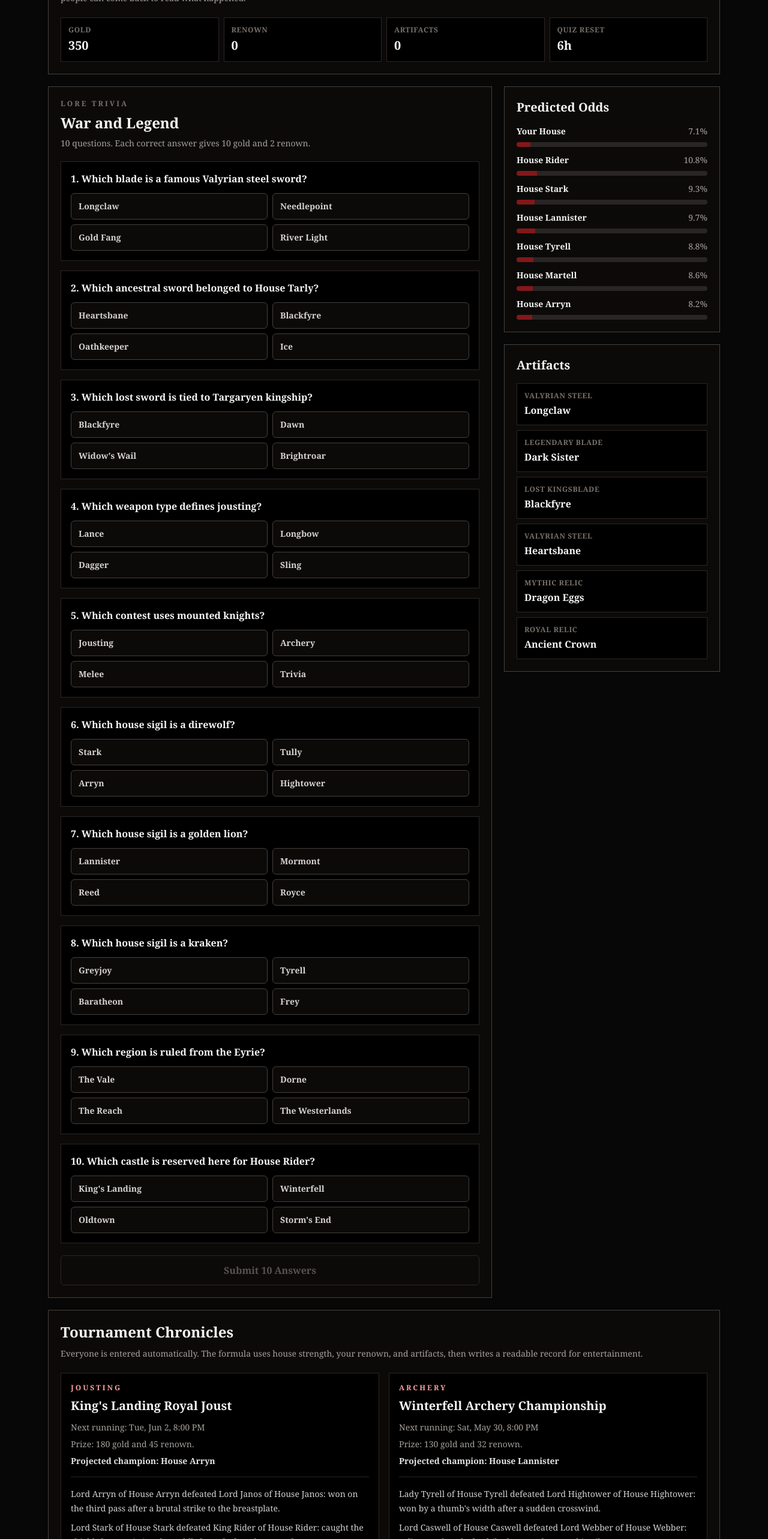
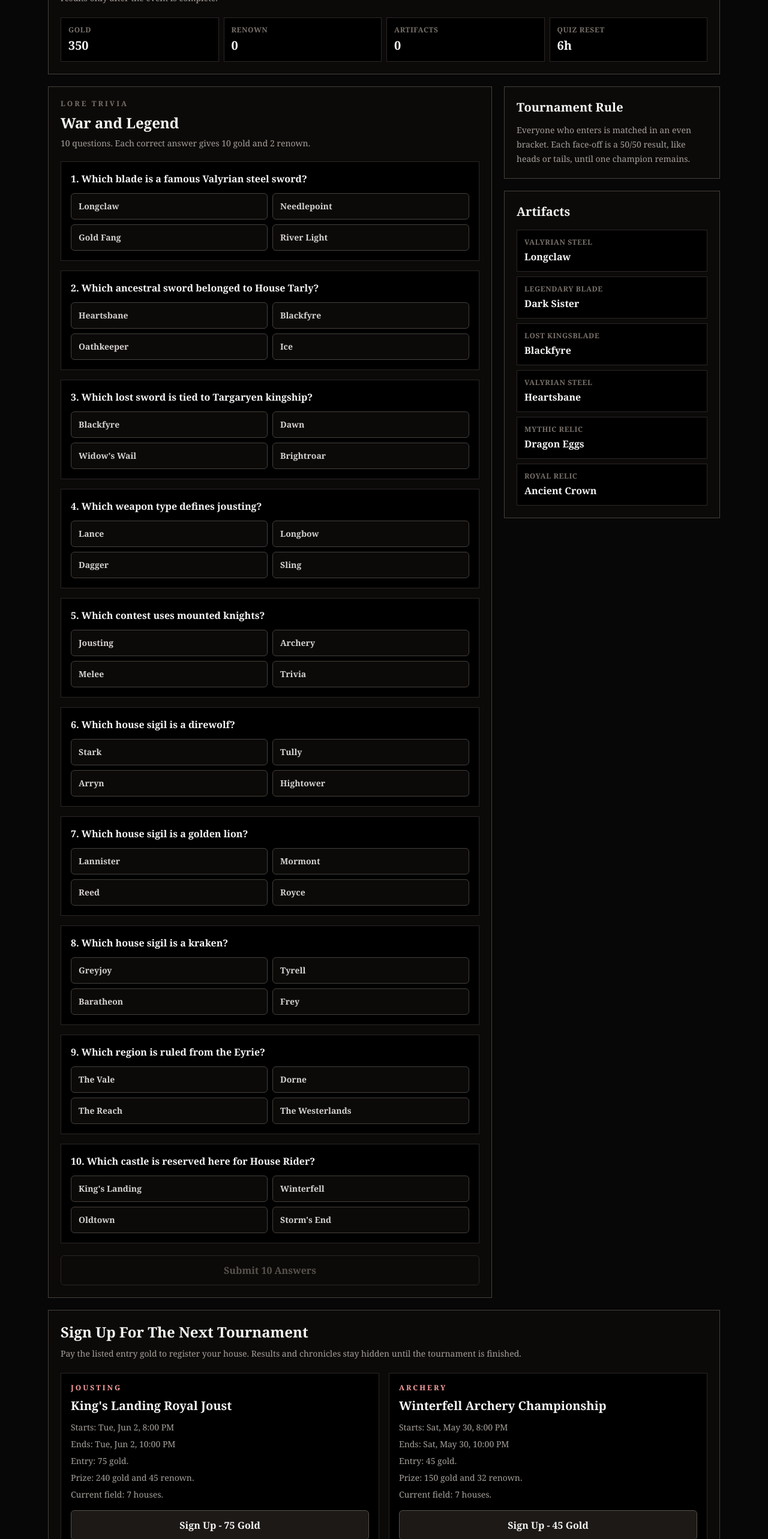
Before and after one commit to timothyrider11/Game-of-kings, a Next.js app in the folder game-of-kings-app/: page /events in a window 1280 px wide. Shown: the part 234-2800 px from the top of the page at 60% size. Built offline with nearby package versions, Linux system fonts and the light colour scheme.

Commit message:
Refine sigils markers and tournaments

```diff
--- a/game-of-kings-app/src/app/events/page.js
+++ b/game-of-kings-app/src/app/events/page.js
@@ -61,11 +61,11 @@ const quizSets = [
 ];
 
 const tournaments = [
-  { id: "royal-joust", name: "King's Landing Royal Joust", type: "Jousting", cadenceDays: 7, offsetDays: 5, prizeGold: 180, prizeRenown: 45 },
-  { id: "winterfell-archery", name: "Winterfell Archery Championship", type: "Archery", cadenceDays: 9, offsetDays: 2, prizeGold: 130, prizeRenown: 32 },
-  { id: "dragonstone-melee", name: "Dragonstone Grand Melee", type: "Melee", cadenceDays: 11, offsetDays: 4, prizeGold: 220, prizeRenown: 58 },
-  { id: "blackwater-naval", name: "Blackwater Naval Trial", type: "Naval Battles", cadenceDays: 13, offsetDays: 7, prizeGold: 260, prizeRenown: 62 },
-  { id: "oldtown-lore-cup", name: "Oldtown Lore Cup", type: "Trivia Championship", cadenceDays: 6, offsetDays: 1, prizeGold: 100, prizeRenown: 28 },
+  { id: "royal-joust", name: "King's Landing Royal Joust", type: "Jousting", cadenceDays: 7, offsetDays: 5, entryGold: 75, prizeGold: 240, prizeRenown: 45 },
+  { id: "winterfell-archery", name: "Winterfell Archery Championship", type: "Archery", cadenceDays: 9, offsetDays: 2, entryGold: 45, prizeGold: 150, prizeRenown: 32 },
+  { id: "dragonstone-melee", name: "Dragonstone Grand Melee", type: "Melee", cadenceDays: 11, offsetDays: 4, entryGold: 90, prizeGold: 300, prizeRenown: 58 },
+  { id: "blackwater-naval", name: "Blackwater Naval Trial", type: "Naval Battles", cadenceDays: 13, offsetDays: 7, entryGold: 110, prizeGold: 360, prizeRenown: 62 },
+  { id: "oldtown-lore-cup", name: "Oldtown Lore Cup", type: "Trivia Championship", cadenceDays: 6, offsetDays: 1, entryGold: 35, prizeGold: 120, prizeRenown: 28 },
 ];
 
 const realmHouses = [
@@ -115,41 +115,21 @@ function getTournamentWindow(tournament, now = Date.now()) {
 
   return {
     key: `${tournament.id}-${cycle}`,
-    latestAt: eventDay * DAY_MS + 20 * 60 * 60 * 1000,
-    nextAt: nextEventDay * DAY_MS + 20 * 60 * 60 * 1000,
+    startsAt: nextEventDay * DAY_MS + 20 * 60 * 60 * 1000,
+    endsAt: nextEventDay * DAY_MS + 22 * 60 * 60 * 1000,
   };
 }
 
-function buildEntrants(realm) {
+function getPlayerHouse(realm) {
   const houseName = realm?.houseName?.trim() ? `House ${realm.houseName.trim()}` : "Your House";
   const lordName = realm?.houseName?.trim() ? `Lord ${realm.houseName.trim()}` : "Your Founder";
-  const playerWeight = 78 + Math.floor((realm?.renown ?? 0) / 40) + (realm?.artifactInventory || []).length * 7;
-  const player = [houseName, lordName, Math.min(130, playerWeight)];
-  const npcs = realmHouses.filter(([house]) => house !== houseName);
-
-  return [player, ...npcs];
+  return [houseName, lordName, 100];
 }
 
-function getOdds(entrants) {
-  const total = entrants.reduce((sum, entrant) => sum + entrant[2], 0);
-  return entrants.map(([house, lord, weight]) => ({
-    house,
-    lord,
-    weight,
-    chance: Math.round((weight / total) * 1000) / 10,
-  }));
-}
-
-function weightedPick(entrants, seed) {
-  const total = entrants.reduce((sum, entrant) => sum + entrant[2], 0);
-  let cursor = hashText(seed) % total;
-
-  for (const entrant of entrants) {
-    cursor -= entrant[2];
-    if (cursor < 0) return entrant;
-  }
-
-  return entrants[0];
+function buildTournamentEntrants(realm, signup) {
+  const playerHouse = getPlayerHouse(realm);
+  const npcs = realmHouses.filter(([house]) => house !== playerHouse[0]).slice(0, 7);
+  return signup ? [playerHouse, ...npcs] : npcs;
 }
 
 function contestLine(type, winner, loser, seed) {
@@ -184,7 +164,7 @@ function contestLine(type, winner, loser, seed) {
   return `${winner[1]} of ${winner[0]} defeated ${loser[1]} of ${loser[0]}: ${list[hashText(seed) % list.length]}.`;
 }
 
-function buildChronicle(tournament, entrants, cycleKey) {
+function buildBracket(tournament, entrants, cycleKey) {
   const shuffled = [...entrants].sort((a, b) => hashText(`${cycleKey}-${a[0]}`) - hashText(`${cycleKey}-${b[0]}`));
   const rounds = [];
   let field = shuffled.slice(0, 8);
@@ -194,7 +174,7 @@ function buildChronicle(tournament, entrants, cycleKey) {
     for (let index = 0; index < field.length; index += 2) {
       const first = field[index];
       const second = field[index + 1] || field[0];
-      const winner = weightedPick([first, second], `${cycleKey}-${index}-${tournament.id}`);
+      const winner = hashText(`${cycleKey}-${index}-${tournament.id}`) % 2 === 0 ? first : second;
       const loser = winner === first ? second : first;
       rounds.push(contestLine(tournament.type, winner, loser, `${cycleKey}-${index}-${loser[0]}`));
       next.push(winner);
@@ -236,8 +216,6 @@ export default function EventsPage() {
   const quizCycle = getQuizCycle(now);
   const activeQuiz = quizSets[quizCycle.index];
   const completedQuiz = realm?.quizAttempts?.[quizCycle.key];
-  const entrants = useMemo(() => buildEntrants(realm || {}), [realm]);
-  const odds = useMemo(() => getOdds(entrants), [entrants]);
 
   useEffect(() => {
     const stored = localStorage.getItem(STORAGE_KEY);
@@ -293,26 +271,51 @@ export default function EventsPage() {
     setMessage(`Quiz scored ${correct}/10. You earned ${rewardGold} gold and ${rewardRenown} renown.`);
   }
 
-  function recordTournament(tournament, window, chronicle) {
-    const recordKey = `${tournament.id}-${window.latestAt}`;
+  function signUpTournament(tournament, window) {
+    const signupKey = `${tournament.id}-${window.startsAt}`;
+    const signups = realm.tournamentSignups || {};
+    if (signups[signupKey]) return;
+    if ((realm.gold ?? 350) < tournament.entryGold) {
+      setMessage(`You need ${tournament.entryGold} gold to register for ${tournament.name}.`);
+      return;
+    }
+
+    saveRealm({
+      ...realm,
+      gold: (realm.gold ?? 350) - tournament.entryGold,
+      tournamentSignups: {
+        ...signups,
+        [signupKey]: {
+          tournament: tournament.name,
+          house: getPlayerHouse(realm)[0],
+          paidGold: tournament.entryGold,
+          signedAt: new Date(now).toISOString(),
+        },
+      },
+    });
+    setMessage(`Signed up for ${tournament.name}. Entry paid: ${tournament.entryGold} gold.`);
+  }
+
+  function recordTournament(tournament, window, bracket, signup) {
+    const recordKey = `${tournament.id}-${window.startsAt}`;
     const recorded = realm.tournamentRecords || {};
     if (recorded[recordKey]) {
       setMessage(`${tournament.name} is already recorded.`);
       return;
     }
 
-    const playerWon = chronicle.winner[0] === (realm.houseName?.trim() ? `House ${realm.houseName.trim()}` : "Your House");
+    const playerWon = signup && bracket.winner[0] === getPlayerHouse(realm)[0];
     const nextRealm = {
       ...realm,
       gold: (realm.gold ?? 350) + (playerWon ? tournament.prizeGold : 0),
-      renown: (realm.renown ?? 0) + (playerWon ? tournament.prizeRenown : 3),
+      renown: (realm.renown ?? 0) + (playerWon ? tournament.prizeRenown : signup ? 3 : 0),
       tournamentRecords: {
         ...recorded,
         [recordKey]: {
           tournament: tournament.name,
-          winner: chronicle.winner[0],
+          winner: bracket.winner[0],
           recordedAt: new Date(now).toISOString(),
-          rounds: chronicle.rounds,
+          rounds: bracket.rounds,
         },
       },
     };
@@ -320,12 +323,12 @@ export default function EventsPage() {
     saveRealm(nextRealm);
     setMessage(
       playerWon
-        ? `${chronicle.winner[0]} won ${tournament.name}: +${tournament.prizeGold} gold and +${tournament.prizeRenown} renown.`
-        : `${chronicle.winner[0]} won ${tournament.name}. Your house earned 3 renown for taking part.`
+        ? `${bracket.winner[0]} won ${tournament.name}: +${tournament.prizeGold} gold and +${tournament.prizeRenown} renown.`
+        : `${bracket.winner[0]} won ${tournament.name}.${signup ? " Your house earned 3 renown for taking part." : ""}`
     );
   }
 
-  if (!realm) {
+  if (!realm || !now) {
     return <main className="min-h-screen bg-[#070707] text-stone-100" />;
   }
 
@@ -352,7 +355,7 @@ export default function EventsPage() {
           <p className="text-xs font-black uppercase tracking-[0.25em] text-red-300">Events Hall</p>
           <h1 className="mt-2 text-4xl font-black leading-tight">Quizzes and tournaments, clean and simple.</h1>
           <p className="mt-3 max-w-3xl text-sm leading-6 text-stone-400">
-            Quizzes refresh every three days. Tournaments are automatic, staggered, and recorded like a realm chronicle so people can come back to read what happened.
+            Quizzes refresh every three days. Tournaments now require paid sign-up, use even bracket odds, and reveal results only after the event is complete.
           </p>
           <div className="mt-5 grid grid-cols-2 gap-2 md:grid-cols-4">
             <Stat label="Gold" value={(realm.gold ?? 350).toLocaleString()} />
@@ -418,20 +421,10 @@ export default function EventsPage() {
 
           <aside className="space-y-5">
             <section className="border border-stone-700 bg-stone-950 p-5">
-              <h2 className="text-xl font-black">Predicted Odds</h2>
-              <div className="mt-4 space-y-3">
-                {odds.slice(0, 7).map((entry) => (
-                  <div key={entry.house}>
-                    <div className="flex items-center justify-between gap-3 text-sm">
-                      <p className="font-black">{entry.house}</p>
-                      <p className="text-stone-400">{entry.chance}%</p>
-                    </div>
-                    <div className="mt-2 h-2 overflow-hidden rounded-full bg-stone-800">
-                      <div className="h-full bg-red-900" style={{ width: `${entry.chance}%` }} />
-                    </div>
-                  </div>
-                ))}
-              </div>
+              <h2 className="text-xl font-black">Tournament Rule</h2>
+              <p className="mt-3 text-sm leading-6 text-stone-400">
+                Everyone who enters is matched in an even bracket. Each face-off is a 50/50 result, like heads or tails, until one champion remains.
+              </p>
             </section>
 
             <section className="border border-stone-700 bg-stone-950 p-5">
@@ -452,40 +445,61 @@ export default function EventsPage() {
         </div>
 
         <section className="mt-5 border border-stone-700 bg-stone-950 p-5">
-          <h2 className="text-2xl font-black">Tournament Chronicles</h2>
+          <h2 className="text-2xl font-black">Sign Up For The Next Tournament</h2>
           <p className="mt-2 text-sm leading-6 text-stone-400">
-            Everyone is entered automatically. The formula uses house strength, your renown, and artifacts, then writes a readable record for entertainment.
+            Pay the listed entry gold to register your house. Results and chronicles stay hidden until the tournament is finished.
           </p>
           <div className="mt-5 grid gap-4 lg:grid-cols-2">
             {tournaments.map((tournament) => {
               const window = getTournamentWindow(tournament, now);
-              const chronicle = buildChronicle(tournament, entrants, `${tournament.id}-${window.latestAt}`);
-              const recordKey = `${tournament.id}-${window.latestAt}`;
-              const recorded = Boolean(realm.tournamentRecords?.[recordKey]);
+              const signupKey = `${tournament.id}-${window.startsAt}`;
+              const recordKey = `${tournament.id}-${window.startsAt}`;
+              const signup = realm.tournamentSignups?.[signupKey];
+              const recorded = realm.tournamentRecords?.[recordKey];
+              const isOpen = now < window.startsAt;
+              const isDone = now >= window.endsAt;
+              const entrants = buildTournamentEntrants(realm, Boolean(signup));
+              const bracket = isDone ? buildBracket(tournament, entrants, `${tournament.id}-${window.startsAt}`) : null;
 
               return (
                 <article key={tournament.id} className="border border-stone-800 bg-black p-4">
                   <p className="text-xs font-black uppercase tracking-[0.25em] text-red-300">{tournament.type}</p>
                   <h3 className="mt-2 text-xl font-black">{tournament.name}</h3>
                   <div className="mt-3 grid gap-2 text-sm text-stone-400">
-                    <p>Next running: {formatDate(window.nextAt)}</p>
+                    <p>Starts: {formatDate(window.startsAt)}</p>
+                    <p>Ends: {formatDate(window.endsAt)}</p>
+                    <p>Entry: {tournament.entryGold} gold.</p>
                     <p>Prize: {tournament.prizeGold} gold and {tournament.prizeRenown} renown.</p>
-                    <p className="font-black text-stone-200">Projected champion: {chronicle.winner[0]}</p>
+                    <p>Current field: {entrants.length} houses.</p>
                   </div>
+
+                  {recorded && (
                     <div className="mt-4 space-y-2 border-t border-stone-800 pt-4">
-                    {chronicle.rounds.slice(0, 5).map((line) => (
-                      <p key={line} className="text-sm leading-6 text-stone-300">
-                        {line}
-                      </p>
+                      <p className="font-black text-stone-100">Champion: {recorded.winner}</p>
+                      {recorded.rounds.slice(0, 5).map((line) => (
+                        <p key={line} className="text-sm leading-6 text-stone-300">{line}</p>
                       ))}
                     </div>
+                  )}
+
+                  {!recorded && isDone && bracket && (
                     <button
-                    onClick={() => recordTournament(tournament, window, chronicle)}
-                    disabled={recorded}
+                      onClick={() => recordTournament(tournament, window, bracket, signup)}
+                      className="mt-4 min-h-11 w-full rounded-md border border-stone-600 bg-stone-900 px-4 py-3 font-black text-stone-100 transition hover:bg-stone-800"
+                    >
+                      Reveal Completed Bracket
+                    </button>
+                  )}
+
+                  {!recorded && !isDone && (
+                    <button
+                      onClick={() => signUpTournament(tournament, window)}
+                      disabled={!isOpen || Boolean(signup) || (realm.gold ?? 350) < tournament.entryGold}
                       className="mt-4 min-h-11 w-full rounded-md border border-stone-600 bg-stone-900 px-4 py-3 font-black text-stone-100 transition hover:bg-stone-800 disabled:cursor-not-allowed disabled:border-stone-800 disabled:text-stone-600"
                     >
-                    {recorded ? "Chronicle Recorded" : "Record Chronicle"}
+                      {signup ? "Registered" : isOpen ? `Sign Up - ${tournament.entryGold} Gold` : "Registration Closed"}
                     </button>
+                  )}
                 </article>
               );
             })}
--- a/game-of-kings-app/src/app/map/page.js
+++ b/game-of-kings-app/src/app/map/page.js
@@ -1062,7 +1062,7 @@ const markerPositionOverrides = {
   "coldwater": [64.06, 49.82],
   "snakewood": [65.54, 51.32],
   "longbow-hall": [69.67, 52.34],
-  "hearts-home": [64.22, 52.62],
+  "hearts-home": [67.6, 52.26],
   "strongsong": [49.27, 53.84],
   "old-anchor": [73.02, 54.08],
   "the-twins": [36.12, 54.2],
@@ -1074,11 +1074,11 @@ const markerPositionOverrides = {
   "pyke": [16.6, 58.86],
   "ten-towers": [21.95, 57.45],
   "oldstones": [36.27, 57.53],
-  "redfort": [64.69, 63.97],
-  "gulltown": [72.63, 63.0],
+  "redfort": [62.89, 59.62],
+  "gulltown": [72.47, 58.72],
   "lord-harroways-town": [47.56, 61.42],
   "riverrun": [35.96, 61.99],
-  "harrenhal": [50.99, 62.19],
+  "harrenhal": [45.62, 63.92],
   "wickenden": [57.99, 62.96],
   "saltpans": [51.08, 62.15],
   "maidenpool": [53.85, 63.15],
@@ -1086,6 +1086,8 @@ const markerPositionOverrides = {
   "pinkmaiden": [33.08, 66.16],
   "antlers": [52.15, 66.32],
   "stone-hedge": [40.4, 64.1],
+  "acorn-hall": [41.5, 63.15],
+  "darry": [52.25, 66.25],
   "lannisport": [13.75, 71.65],
   "hayford": [47.72, 70.14],
   "duskendale": [59.19, 67.85],
@@ -1100,15 +1102,16 @@ const markerPositionOverrides = {
   "storms-end": [66.32, 79.14],
   "old-oak": [15.02, 79.46],
   "bronzegate": [58.15, 76.95],
-  "cider-hall": [35.42, 79.26],
+  "bitterbridge": [37.65, 75.9],
+  "cider-hall": [33.15, 81.35],
   "ashford": [39.62, 80.88],
-  "longtable": [33.39, 81.41],
-  "rains-of-summerhall": [50.91, 82.3],
+  "longtable": [35.4, 79.27],
+  "rains-of-summerhall": [49.95, 81.04],
   "griffins-roost": [62.65, 81.65],
   "rain-house": [70.6, 82.42],
   "harvest-hall": [42.58, 82.05],
   "mistwood": [65.39, 84.57],
-  "blackhaven": [49.12, 85.95],
+  "blackhaven": [46.4, 83.45],
   "brightwater-keep": [17.59, 85.62],
   "highgarden": [24.52, 84.65],
   "starpike": [33.0, 85.54],
@@ -1116,11 +1119,14 @@ const markerPositionOverrides = {
   "stonehelm": [55.19, 84.65],
   "honeyholt": [19.38, 87.49],
   "horn-hill": [26.78, 87.93],
+  "wyl": [48.9, 85.88],
   "tower-of-joy": [35.73, 86.92],
   "weeping-town": [66.87, 86.72],
   "oldtown": [16.35, 90.49],
   "oldtown-uplands": [22.11, 89.15],
   "blackmont": [30.59, 89.88],
+  "hornvale": [26.65, 66.05],
+  "deep-den": [27.4, 67.9],
   "yronwood": [45.15, 89.88],
   "three-towers": [11.21, 91.3],
   "blackcrown": [13.93, 92.68],
```
Also changed, not shown: game-of-kings-app/src/app/house/page.js (+169 -40 lines). Lines whose indentation alone changed are shown as unchanged.
